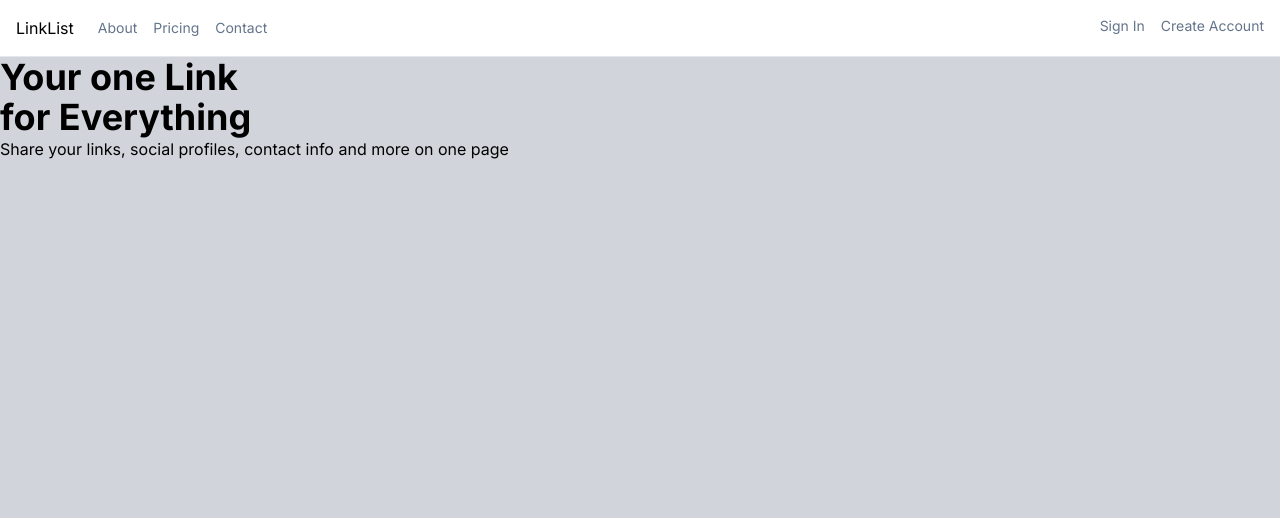
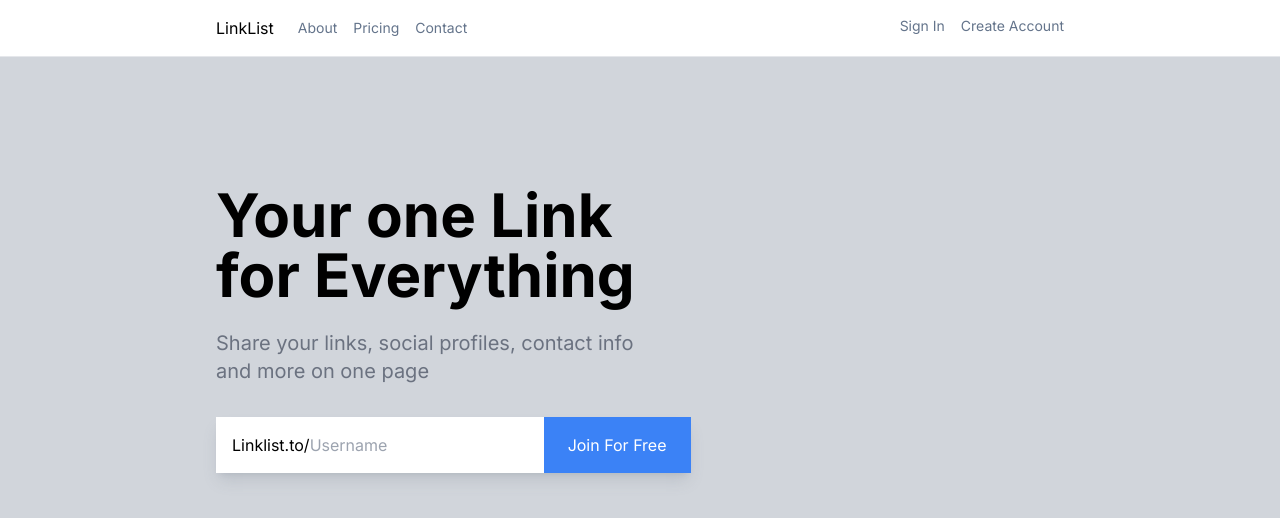
Before and after one commit to imperiooo/LinkTreeClone, a Next.js app: page / in a window 1280 px wide. Shown: the top 518 px of the page. Built offline with nearby package versions, Linux system fonts and the light colour scheme.

Commit message:
front end changes

```diff
--- a/src/app/components/header.js
+++ b/src/app/components/header.js
@@ -3,8 +3,9 @@ import Link from "next/link";
 export default function Header()
 {
     return(
-        <header className="bg-white border-b flex justify-between p-4">
-        <div className="flex gap-6">
+        <header className="bg-white border-b py-4">
+        <div className="max-w-4xl flex justify-between mx-auto px-6">
+        <div className="flex gap-6 ">
         <Link className="text-black" href={'/'}>LinkList</Link>
         <nav className="flex gap-4 items-center text-slate-500 text-sm">
           <Link href={'/about'}>About</Link>
@@ -16,6 +17,7 @@ export default function Header()
           <Link href={'/login'}>Sign In</Link>
           <Link href={'/register'}>Create Account</Link>
         </nav>
+        </div>
       </header>
     );
 }
--- a/src/app/page.js
+++ b/src/app/page.js
@@ -6,9 +6,16 @@ export default function Home() {
   return (
     <main>
       <Header></Header>
-      <section>
-        <h1 className="text-4xl font-bold">Your one Link <br></br> for Everything</h1>
-        <h2>Share your links, social profiles, contact info and more on one page</h2>
+      <section className="p-6 pt-32 max-w-4xl mx-auto">
+        <div className="max-w-md mb-8">
+        <h1 className="text-6xl font-bold">Your one Link <br></br> for Everything</h1>
+        <h2 className="text-gray-500 text-xl mt-6">Share your links, social profiles, contact info <br></br> and more on one page</h2>
+        </div>
+      <form className="inline-flex items-center shadow-lg shadow-gray-500/20">
+        <span className="bg-white pl-4 py-4">Linklist.to/</span>
+        <input type="text" className="py-4" placeholder="Username"></input>
+        <button type="submit" className="bg-blue-500 text-white py-4 px-6">Join For Free</button>
+      </form>
       </section>
     </main>
   );
```
